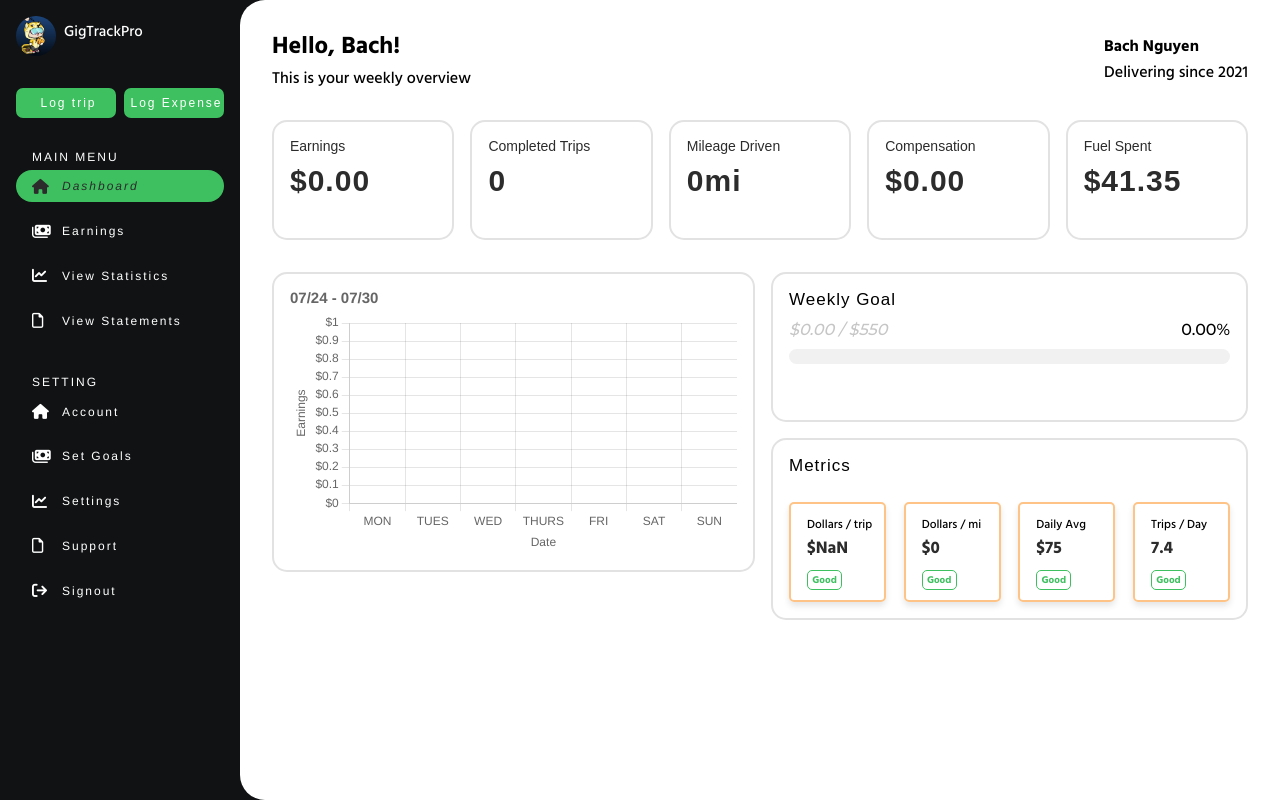
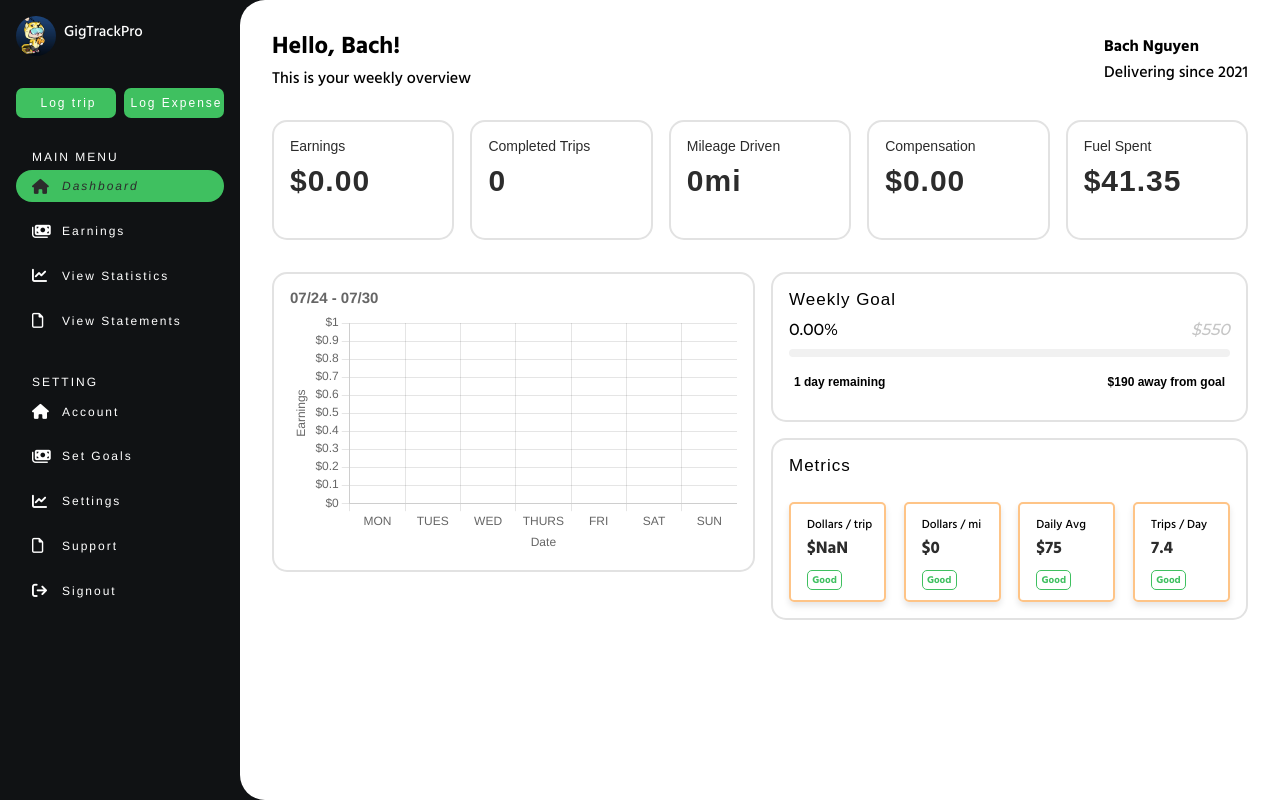
Before and after one commit to bvchnguyen/GigLog, a React (Create React App) app in the folder gigtrackpro/frontend/: page / in a window 1280 px wide. Built offline with nearby package versions, Linux system fonts and the light colour scheme.

Commit message:
Added days remaining and goals differential

```diff
--- a/gigtrackpro/frontend/src/components/Chart/ProgressBar.js
+++ b/gigtrackpro/frontend/src/components/Chart/ProgressBar.js
@@ -44,8 +44,9 @@ const Progressbar = ({ goalAmount, currentAmount }) => {
         <ProgressbarStyled>
             <h2 className='name'>Weekly Goal</h2>
             <div className="currentToGoal">
-                <h3 className="goal-amount"> ${currentAmount} / ${goalAmount}</h3>
                 <h3 className="percentage">{progressPercentage()}%</h3>
+                <h3 className="goal-amount"> ${goalAmount}</h3>
+                {/* <h3 className="percentage">{progressPercentage()}%</h3> */}
             </div>
             <div className="progress-bar">
             <div
@@ -53,14 +54,10 @@ const Progressbar = ({ goalAmount, currentAmount }) => {
                 style={{ width: `${progressPercentage()}%` }}
             ></div>
         </div>
-        {/* <TargetsContStyled>
-            <div className='date'>
-                {formattedDates.map((dateString, index) => (
-                    <h3 key={index}>{dateString}</h3>
-                ))}
-
-            </div>
-        </TargetsContStyled> */}
+        <TargetsContStyled>
+            <h3>1 day remaining</h3>
+            <h3>$190 away from goal</h3>
+        </TargetsContStyled>
         </ProgressbarStyled>
     )
 }
@@ -69,23 +66,18 @@ const TargetsContStyled = styled.div`
     display: flex;
     flex-direction: row;
     flex-wrap: wrap;
+    gap: 1rem;
+    width: 100%;
+    height: 80px;
+    align-items: center;
     justify-content: space-between;
     gap: 1rem;
-    width: 100%;
-    height: 70px;
-    align-items: center;
-    .date{
-        display: flex;
-        flex-direction: row;
-        gap: 1rem;
-        h3{
-            padding: 5px;
-            color: white;
-            background-color: red;
-            border-radius: 5px;
-            font-size: 15px;
-        }
-
+    h3{
+        font-family: Arial, Helvetica, sans-serif;
+        padding: 5px;
+        color: black;
+        border-radius: 5px;
+        font-size: 12px;
     }
 `;
 
```
